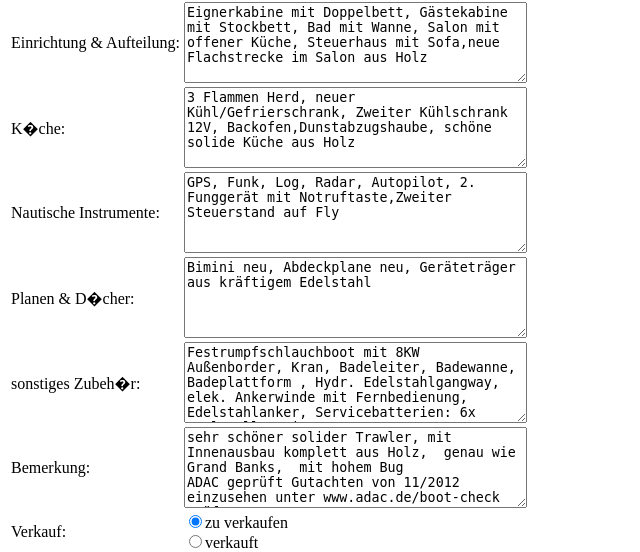
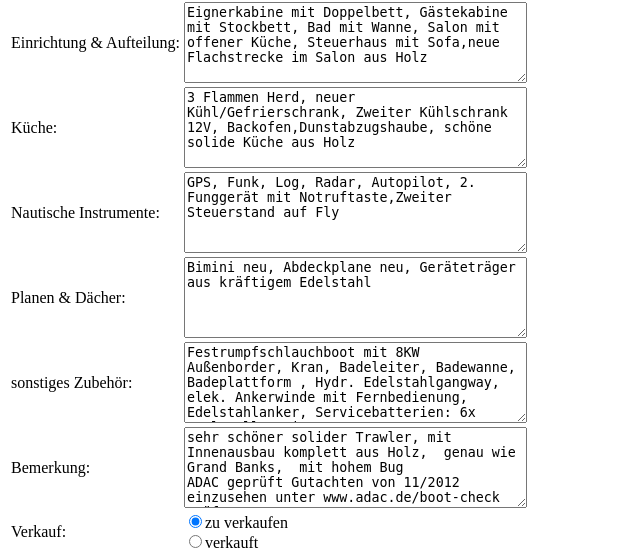
Before and after one commit to maceblue/boote, a PHP site: page /admin/form.php?id=50 in a window 1280 px wide. Shown: the part 867-1419 px from the top of the page, without its empty margins (0-640 px from the left). Run offline with PHP 8.4, Linux system fonts and the light colour scheme; data comes from the database, SQL or seed files in the repository; data that the repository does not hold is empty.

Commit message:
Ändere Umlaute Encoding

```diff
--- a/admin/form.php
+++ b/admin/form.php
@@ -5,12 +5,12 @@
 <script type="text/javascript">
 
 function ask(url){
-Check = confirm("wirklich l�schen?");
+Check = confirm("wirklich löschen?");
 if (Check == true)
   document.location.href=url;
 }
 function askboat(url){
-Check = confirm("wirklich l�schen?");
+Check = confirm("wirklich löschen?");
 if (Check == true)
   document.location.href=url+"&action=delboat";
 }
@@ -32,7 +32,7 @@ if($id!=""){
     if($action=="delboat"){
         $sql = "DELETE FROM `boote` WHERE id='".$id."'";
         $pdo->query($sql);
-        echo "Boot gel�scht!";
+        echo "Boot gelöscht!";
     } else {
 
         $sql = "SELECT * FROM `boote` WHERE id=".$id;
@@ -80,7 +80,7 @@ if($id!=""){
             $stmnt->execute();
             unlink("../images/boats/detail/".$delete);
             unlink("../images/boats/thumbs/".$delete);
-            echo $delete." gel�scht!";
+            echo $delete." gelöscht!";
             $picsarray = explode(",",$picsnew);
             $picsanz = count($picsarray);
         }
@@ -170,16 +170,16 @@ echo "
 		<td>Einrichtung & Aufteilung:</td><td><textarea cols='40' rows='5' name='arrangement'>".$arrangement."</textarea></td>
 	</tr>
 	<tr>
-		<td>K�che:</td><td><textarea cols='40' rows='5' name='pantry'>".$pantry."</textarea></td>
+		<td>Küche:</td><td><textarea cols='40' rows='5' name='pantry'>".$pantry."</textarea></td>
 	</tr>
 	<tr>
 		<td>Nautische Instrumente:</td><td><textarea cols='40' rows='5' name='instruments'>".$instruments."</textarea></td>
 	</tr>
 	<tr>
-		<td>Planen & D�cher:</td><td><textarea cols='40' rows='5' name='roof'>".$roof."</textarea></td>
+		<td>Planen & Dächer:</td><td><textarea cols='40' rows='5' name='roof'>".$roof."</textarea></td>
 	</tr>
 	<tr>
-		<td>sonstiges Zubeh�r:</td><td><textarea cols='40' rows='5' name='etc'>".$etc."</textarea></td>
+		<td>sonstiges Zubehör:</td><td><textarea cols='40' rows='5' name='etc'>".$etc."</textarea></td>
 	</tr>
 	<tr>
 		<td>Bemerkung:</td><td><textarea cols='40' rows='5' name='statement'>".$statement."</textarea></td>
```
